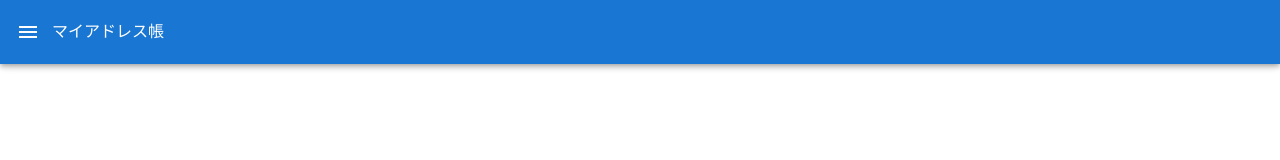
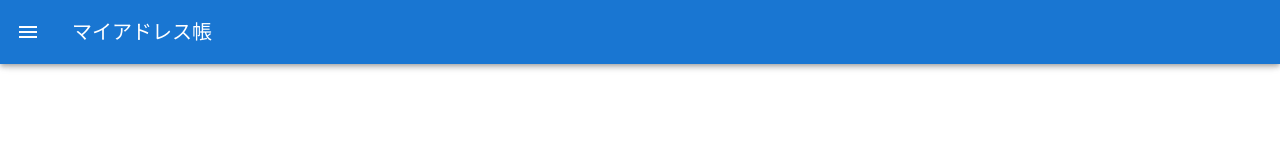
Before and after one commit to bake0937/vue-todo, a Vue app in the folder vuejs-lecture/: page / in a window 1280 px wide. Shown: the top 160 px of the page. Built offline with nearby package versions, Linux system fonts and the light colour scheme.

Commit message:
共通ヘッダーの修正

```diff
--- a/vuejs-lecture/src/App.vue
+++ b/vuejs-lecture/src/App.vue
@@ -2,21 +2,17 @@
   <v-app>
     <v-app-bar app color="primary" dark>
       <v-app-bar-nav-icon></v-app-bar-nav-icon>
-      <div class="d-flex align-center"></div>
-      <span>マイアドレス帳</span>
+      <v-toolbar-title>マイアドレス帳</v-toolbar-title>
       <v-spacer></v-spacer>
     </v-app-bar>
 
-    <v-main> </v-main>
+    <v-content> </v-content>
   </v-app>
 </template>
 
 <script>
 export default {
   name: "App",
-
-  components: {},
-
   data: () => ({
     //
   }),
```
